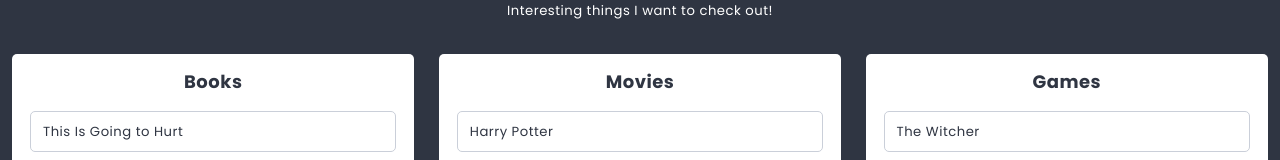
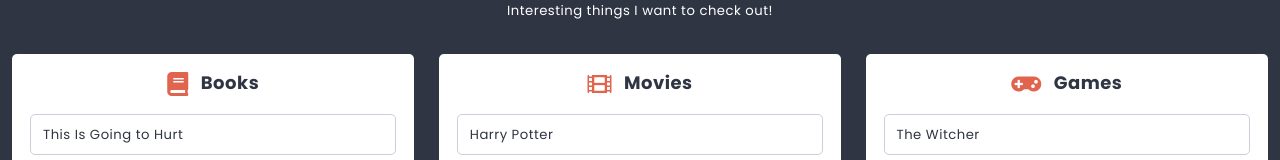
Before and after one commit to Akagi80/React, a React app: page / in a window 1280 px wide. Shown: the part 378-538 px from the top of the page. Built offline with nearby package versions, Linux system fonts and the light colour scheme.

Commit message:
Add Icons

```diff
--- a/src/components/Column/Column.js
+++ b/src/components/Column/Column.js
@@ -3,7 +3,9 @@
 import PropTypes from 'prop-types';
 import Card from '../Card/Card.js';
 import Creator from '../Creator/Creator.js';
+import Icon from '../Icon/Icon.js';
 import {settings} from '../../data/dataStore';
+
 
 class Column extends React.Component {
 
@@ -14,6 +16,8 @@
 
   static propTypes = {
     title: PropTypes.string.isRequired,
+    cards: PropTypes.array,
+    icon: PropTypes.node,
   }
 
   addCard(title){
@@ -35,7 +39,12 @@
   render() {
     return (
       <section className={styles.component}>
-        <h3 className={styles.title}>{this.props.title}</h3>
+        <h3 className={styles.title}>
+          <span className={styles.icon}>
+            <Icon name={this.props.icon} />
+          </span>
+          {this.props.title}
+        </h3>
         <div>
           {this.state.cards.map(({key, ...cardProps}) => (
             <Card key={key} {...cardProps} />
--- /dev/null
+++ b/src/components/Icon/Icon.js
@@ -0,0 +1,5 @@
+import React from 'react';
+
+const Icon = props => (<i className={`fas fa-${props.name}`}></i>);
+
+export default Icon;
```
